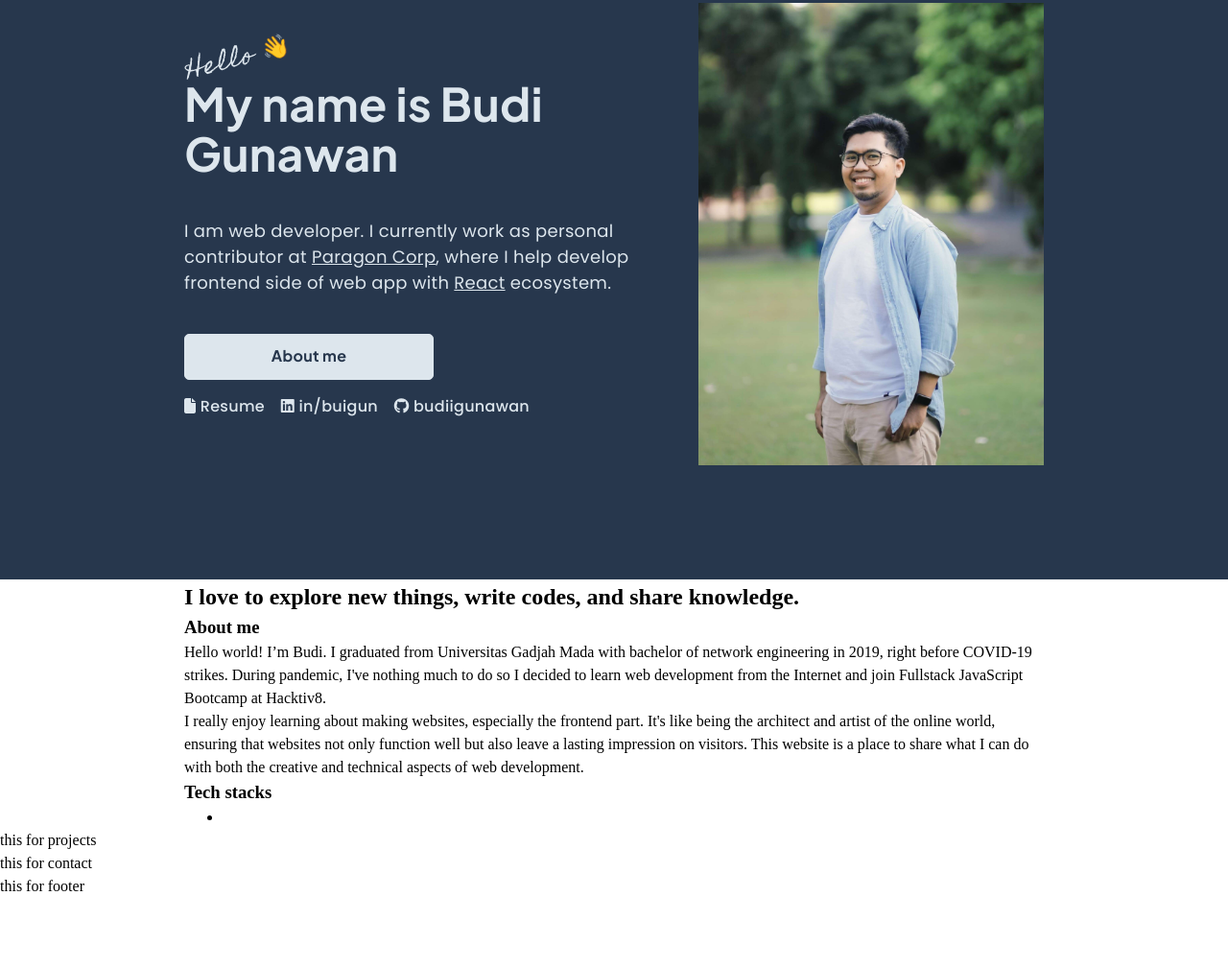
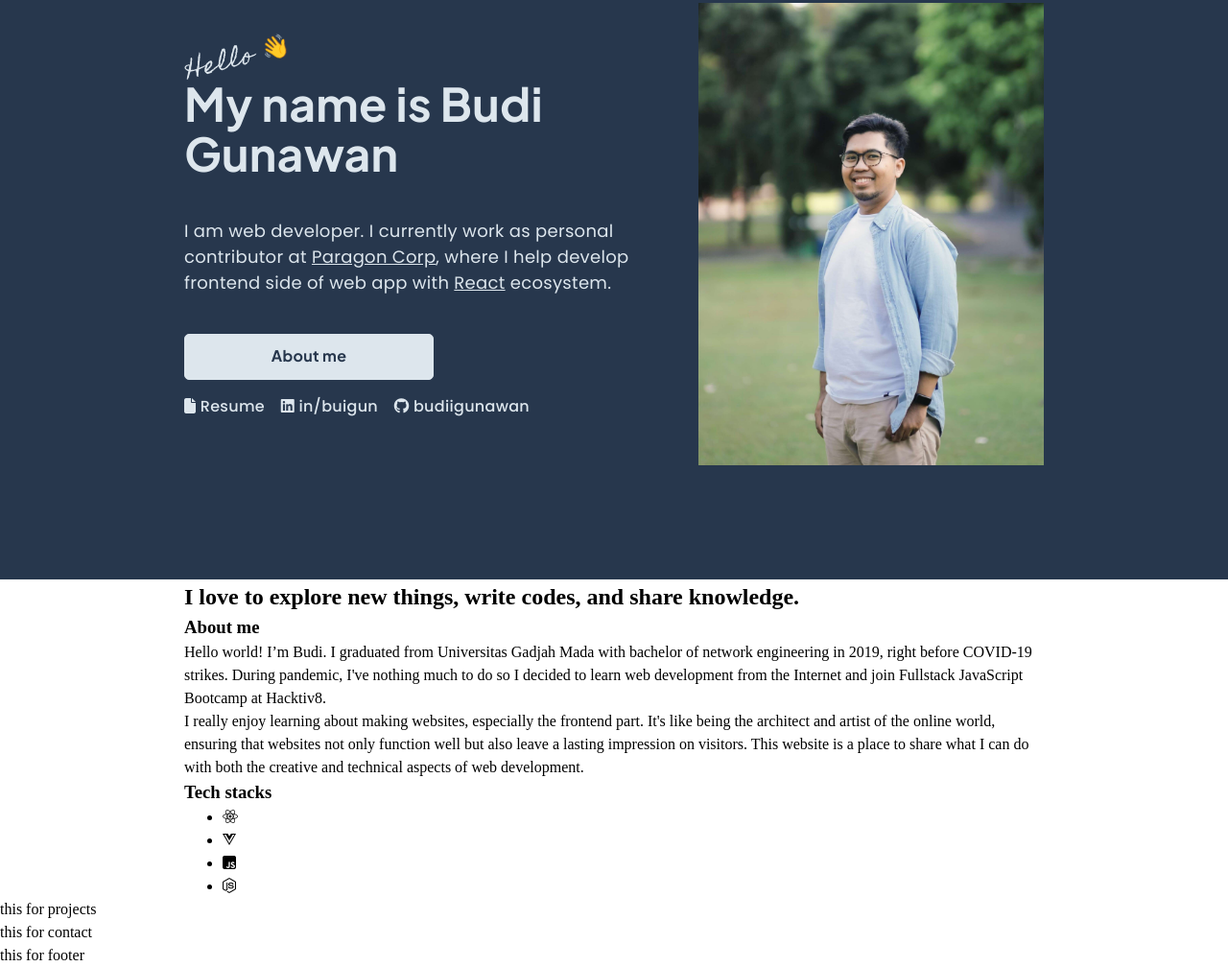
Before and after one commit to budiigunawan/budigunawan.com, a plain HTML site: page index.html in a window 1280 px wide. Shown: the part 196-1204 px from the top of the page at 96% size. Before the commit the page ends 1132 px from the top, so only its background shows below. Drawn offline with Linux system fonts and the light colour scheme.

Commit message:
init about section

```diff
--- a/index.html
+++ b/index.html
@@ -134,7 +134,18 @@
             </p>
             <h3>Tech stacks</h3>
             <ul class="about__detail__stacks">
-              <li></li>
+              <li>
+                <i class="fab fa-react"></i>
+              </li>
+              <li>
+                <i class="fab fa-vuejs"></i>
+              </li>
+              <li>
+                <i class="fab fa-js-square"></i>
+              </li>
+              <li>
+                <i class="fab fa-node-js"></i>
+              </li>
             </ul>
           </div>
         </div>
```
